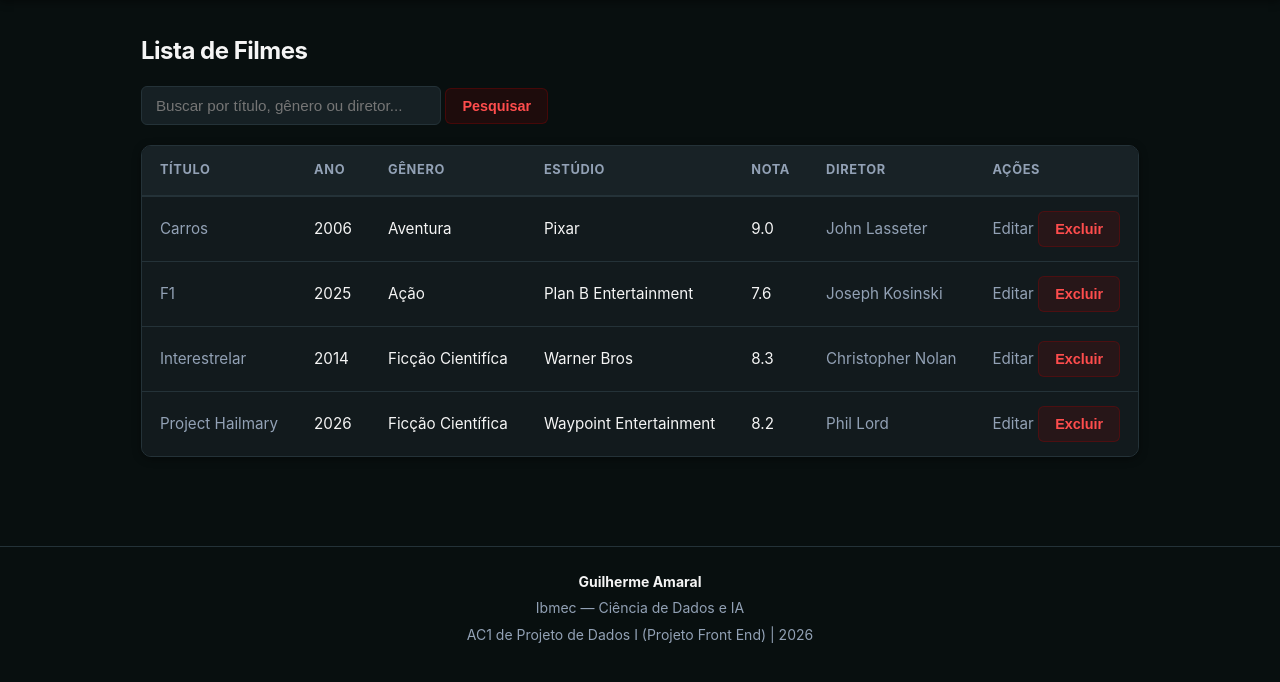
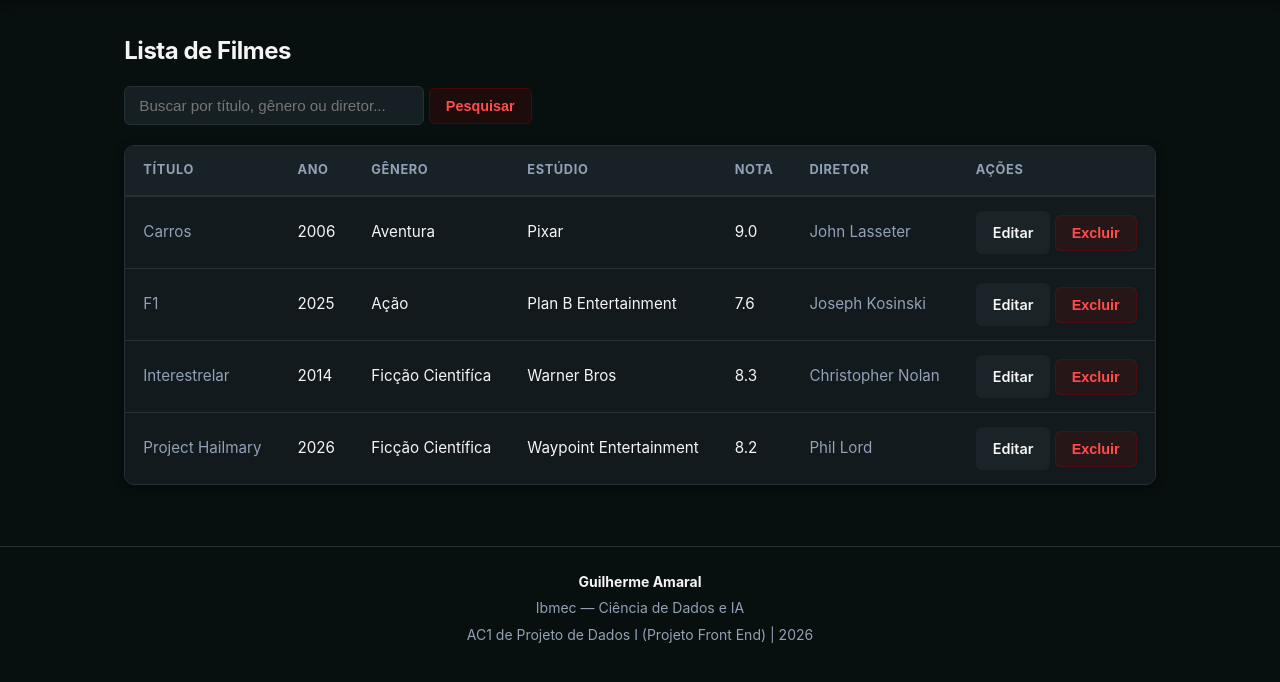
Before and after one commit to MechanicalSpider26/catalogo_filmes, a Flask app: page / in a window 1280 px wide. Shown: the part 70-752 px from the top of the page. Run offline with Flask 3, Linux system fonts and the light colour scheme; data comes from the database, SQL or seed files in the repository.

Commit message:
Adicionado o botão editar ao estilo css

```diff
--- a/templates/lista.html
+++ b/templates/lista.html
@@ -53,7 +53,7 @@
                         </a>
                     </td>
                     <td>
-                        <a href="{{ url_for('editar_filme', id_filme=filme.id) }}">Editar</a>
+                        <a href="{{ url_for('editar_filme', id_filme=filme.id) }}" class="btn btn-secondary">Editar</a>
                         <form action="{{ url_for('excluir', id_filme=filme.id) }}" method="POST" style="display: inline;">
                             <button type="submit" onclick="return confirm('Tem certeza que deseja excluir o filme {{ filme.titulo }}?');">
                                 Excluir
```
